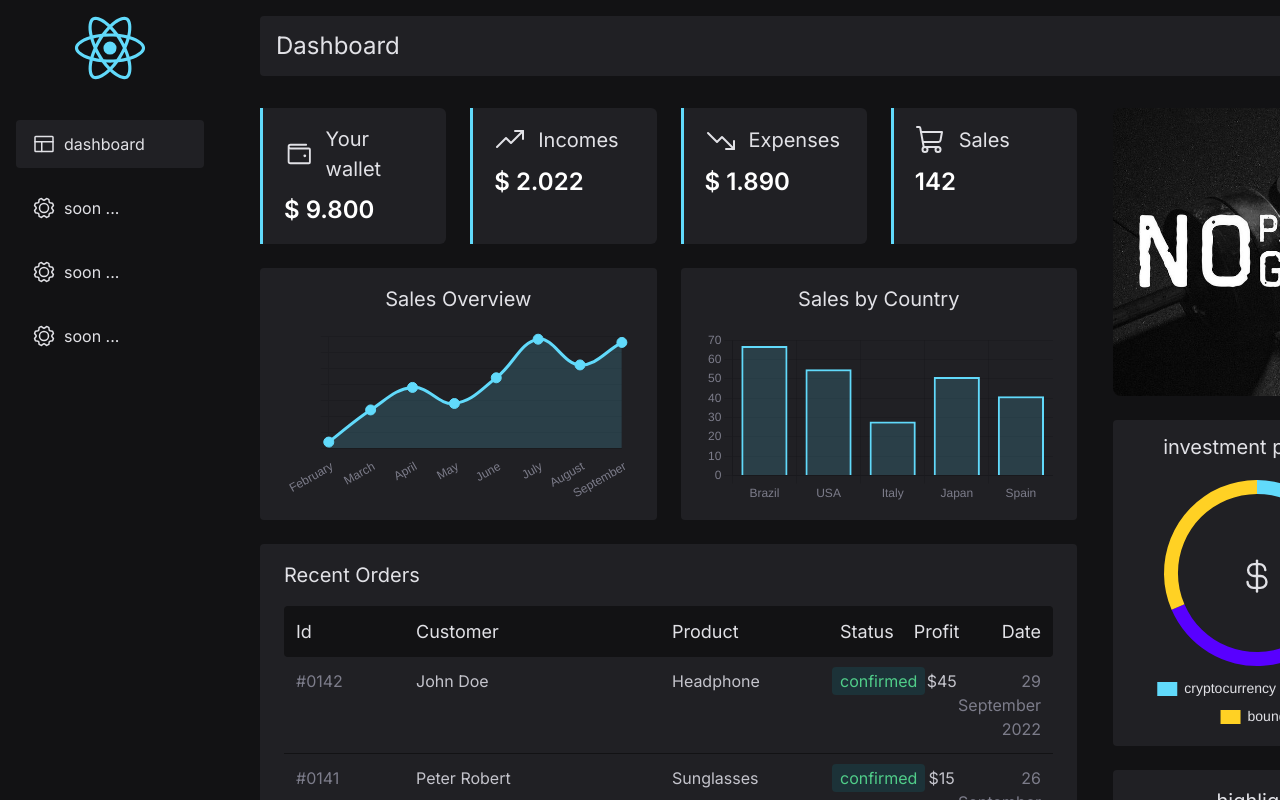
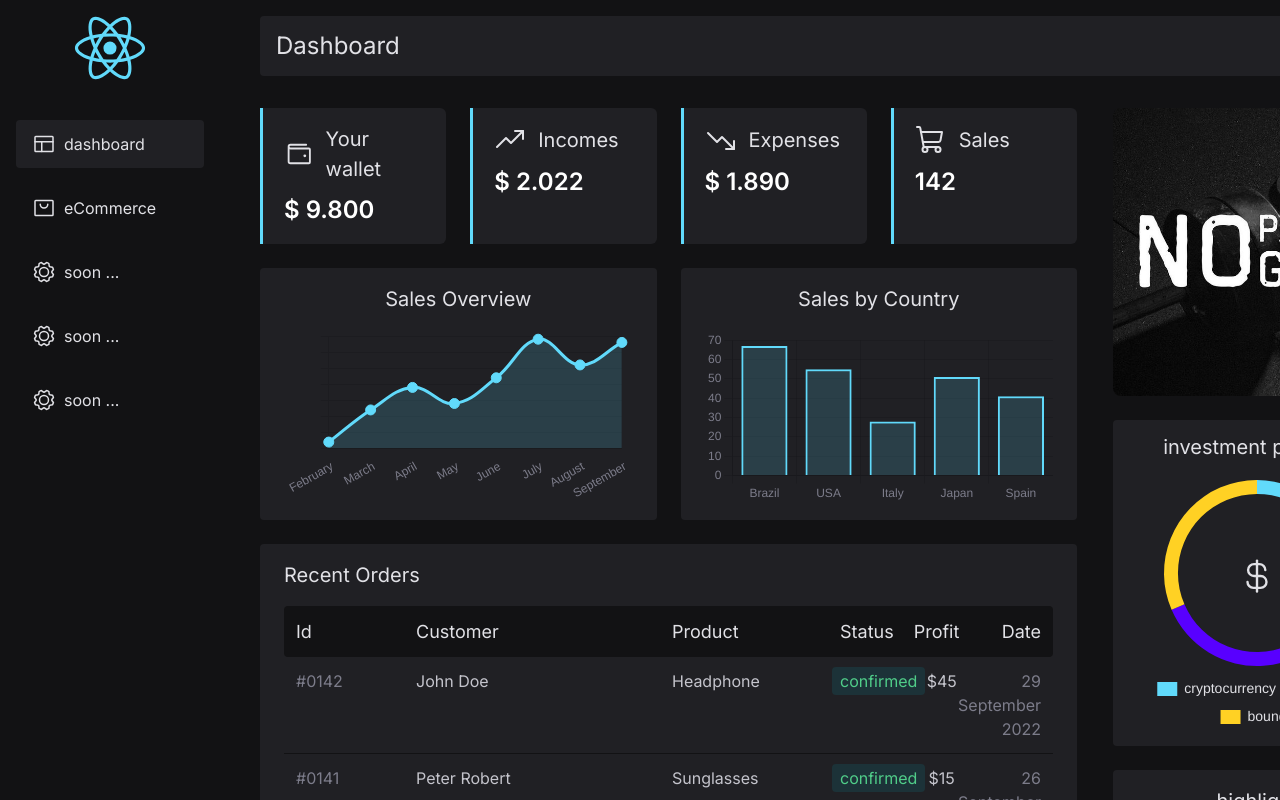
Before and after one commit to ErickKS/react-dashboard, a React (Vite) app: page /dashboard-react/main in a window 1280 px wide. Shown: the top 800 px of the page. Built offline with nearby package versions, Linux system fonts and the light colour scheme.

Commit message:
chore: file structure

```diff
--- a/src/components/Aside.tsx
+++ b/src/components/Aside.tsx
@@ -1,7 +1,7 @@
 import { LogoDash } from "../Logo";
 import { AsideBtn } from "./AsideBtn";
 
-import { Layout, Gear } from "phosphor-react";
+import { Layout, Gear, ShoppingBag } from "phosphor-react";
 
 export function Aside() {
   return (
@@ -12,6 +12,15 @@ export function Aside() {
         <AsideBtn to="/main" active={true}>
           <Layout size={24} />
           dashboard
+        </AsideBtn>
+
+        <AsideBtn
+          to="/main"
+          active={false}
+          onClick={() => alert("under construction")}
+        >
+          <ShoppingBag size={24} />
+          eCommerce
         </AsideBtn>
 
         <AsideBtn to="/main" active={false}>
--- a/src/components/AsideBtn.tsx
+++ b/src/components/AsideBtn.tsx
@@ -6,9 +6,10 @@ interface asideBtnProps {
   active: boolean;
   to: string;
   children: ReactNode;
+  onClick?: () => void;
 }
 
-export function AsideBtn({ active, to, children }: asideBtnProps) {
+export function AsideBtn({ active, to, children, onClick }: asideBtnProps) {
   return (
     <Link
       to={to}
@@ -19,6 +20,7 @@ export function AsideBtn({ active, to, children }: asideBtnProps) {
           "hover:bg-gray-800 hover:translate-x-1": active === false,
         }
       )}
+      onClick={onClick}
     >
       {children}
     </Link>
--- a/src/pages/Login.tsx
+++ b/src/pages/Login.tsx
@@ -1,9 +1,9 @@
 import { FormEvent, useState } from "react";
 import { useNavigate } from "react-router-dom";
 import { LogoLogin } from "../Logo";
-import { Input } from "../components/Input";
-import { Checkbox } from "../components/Checkbox";
-import { Button } from "../components/Button";
+import { Input } from "../components/Login/Input";
+import { Checkbox } from "../components/Login/Checkbox";
+import { Button } from "../components/Login/Button";
 
 import { User, LockKey, AddressBook } from "phosphor-react";
 
```
Also changed, not shown: src/components/Login/Button.tsx (renamed from src/components/Button.tsx), src/components/Login/Checkbox.tsx (renamed from src/components/Checkbox.tsx), src/components/Login/Input.tsx (renamed from src/components/Input.tsx).
